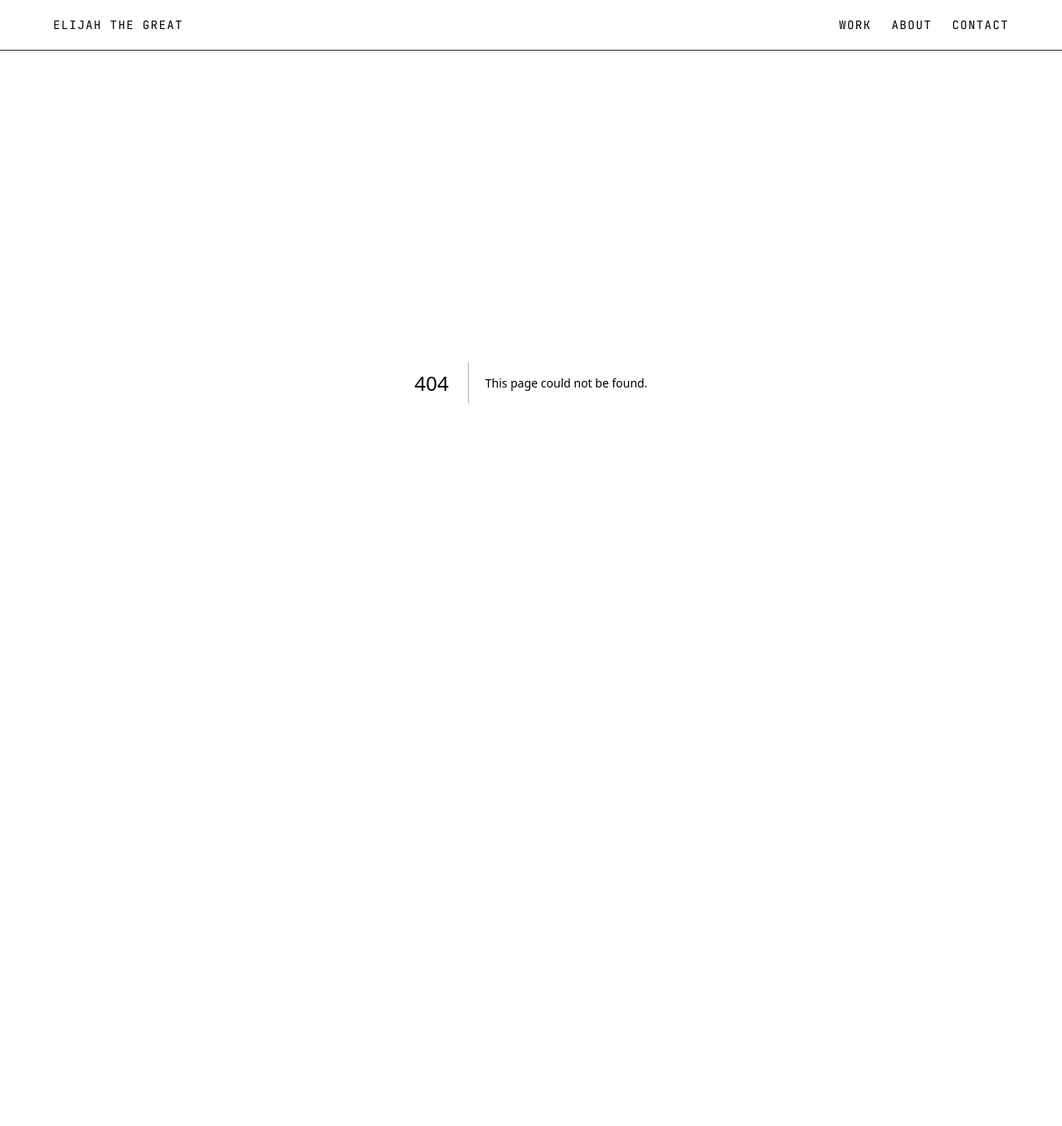
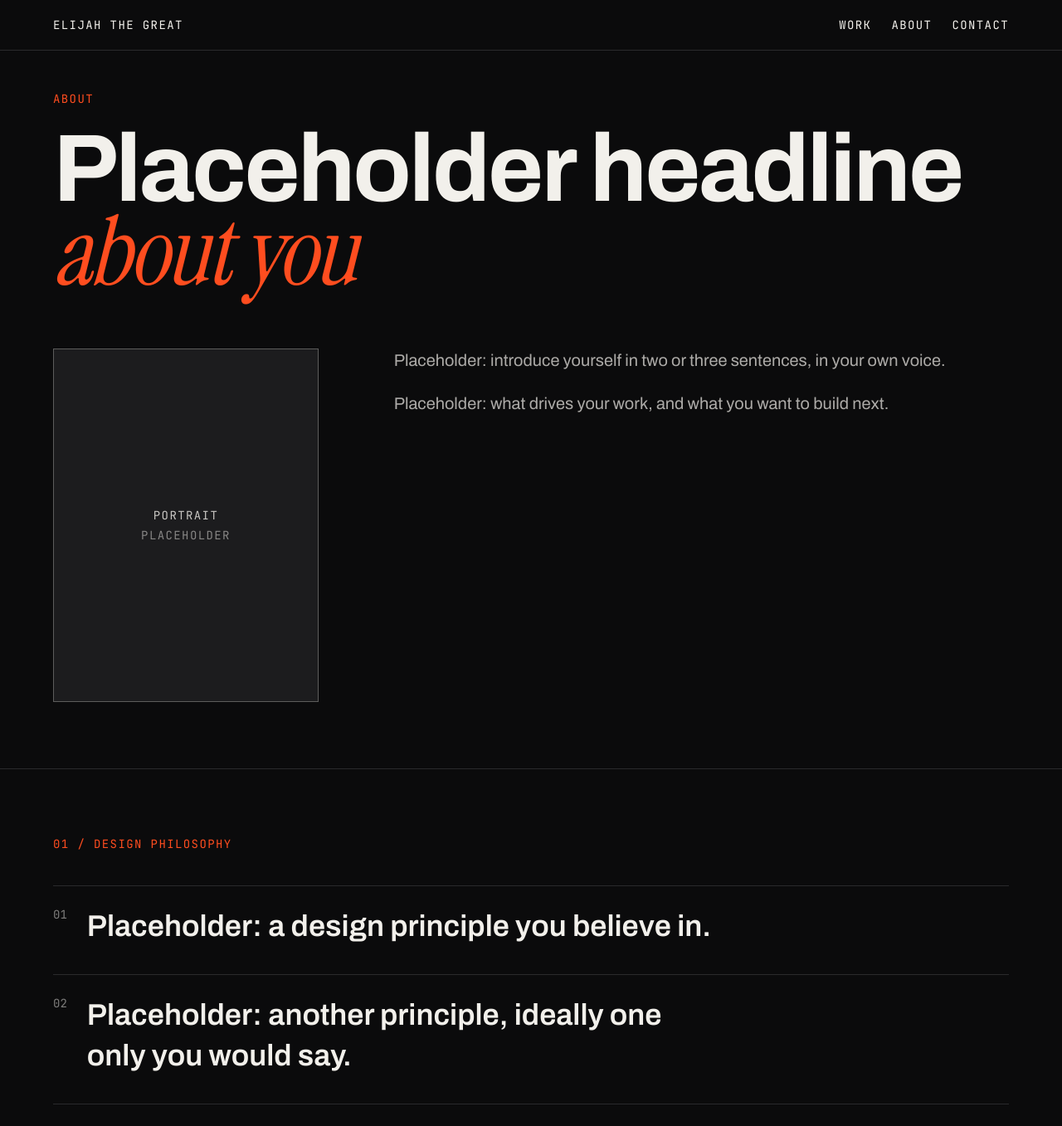
Before and after one commit to JamalOpeyemi/portfolio, a Next.js app: page /about in a window 1280 px wide. Before the commit this address had no page. Shown: the top 1357 px of the page at 83% size. Before the commit the page ends 861 px from the top, so only its background shows below. Built offline with nearby package versions, Linux system fonts and the light colour scheme.

Commit message:
Add About and Contact pages

```diff
--- /dev/null
+++ b/app/about/page.tsx
@@ -0,0 +1,111 @@
+import type { Metadata } from "next";
+import ContactCTA from "../components/ContactCTA";
+import RevealBlock from "../components/RevealBlock";
+
+export const metadata: Metadata = {
+  title: "About — Elijah the Great",
+};
+
+// PLACEHOLDERS: replace with your real content.
+const principles = [
+  "Placeholder: a design principle you believe in.",
+  "Placeholder: another principle, ideally one only you would say.",
+  "Placeholder: a third principle.",
+];
+
+const background = [
+  { period: "20XX", text: "Placeholder: a relevant milestone." },
+  { period: "20XX", text: "Placeholder: another milestone." },
+  { period: "20XX", text: "Placeholder: where you are now." },
+];
+
+export default function AboutPage() {
+  return (
+    <main>
+      {/* Intro */}
+      <section className="px-6 pb-20 pt-12 md:px-16">
+        <p className="font-mono text-sm uppercase tracking-widest text-accent">
+          About
+        </p>
+        <h1 className="mt-6 text-[13vw] font-bold leading-[0.88] tracking-tight md:text-[9vw]">
+          Placeholder headline{" "}
+          <span className="font-serif font-normal italic text-accent">
+            about you
+          </span>
+        </h1>
+
+        <div className="mt-16 grid gap-10 md:grid-cols-[1fr_2fr]">
+          <RevealBlock className="aspect-[3/4] w-full max-w-xs border border-foreground/30 bg-[#1c1c1e]">
+            <div className="flex h-full flex-col items-center justify-center gap-1 text-center font-mono text-sm uppercase tracking-widest text-foreground/80">
+              <span>Portrait</span>
+              <span className="text-foreground/50">Placeholder</span>
+            </div>
+          </RevealBlock>
+
+          <div className="max-w-2xl space-y-6 text-lg text-foreground/70 md:text-xl">
+            <p>
+              Placeholder: introduce yourself in two or three sentences, in
+              your own voice.
+            </p>
+            <p>
+              Placeholder: what drives your work, and what you want to build
+              next.
+            </p>
+          </div>
+        </div>
+      </section>
+
+      {/* Design philosophy */}
+      <section className="border-t border-line px-6 py-20 md:px-16">
+        <p className="font-mono text-sm uppercase tracking-widest text-accent">
+          01 / Design philosophy
+        </p>
+        <ol className="mt-10 space-y-8">
+          {principles.map((principle, i) => (
+            <li key={i} className="flex gap-6 border-t border-line pt-6">
+              <span className="font-mono text-sm text-foreground/50">
+                0{i + 1}
+              </span>
+              <span className="max-w-3xl text-2xl font-semibold leading-snug md:text-4xl">
+                {principle}
+              </span>
+            </li>
+          ))}
+        </ol>
+      </section>
+
+      {/* Background */}
+      <section className="border-t border-line px-6 py-20 md:px-16">
+        <p className="font-mono text-sm uppercase tracking-widest text-accent">
+          02 / Background
+        </p>
+        <ul className="mt-10">
+          {background.map((item, i) => (
+            <li
+              key={i}
+              className="grid grid-cols-[6rem_1fr] gap-4 border-t border-line py-5"
+            >
+              <span className="font-mono text-sm text-foreground/50">
+                {item.period}
+              </span>
+              <span className="text-lg">{item.text}</span>
+            </li>
+          ))}
+        </ul>
+      </section>
+
+      {/* Beyond design */}
+      <section className="border-t border-line px-6 py-20 md:px-16">
+        <p className="font-mono text-sm uppercase tracking-widest text-accent">
+          03 / Beyond design
+        </p>
+        <p className="mt-8 max-w-2xl text-lg text-foreground/70 md:text-xl">
+          Placeholder: the personal experiences and interests that shape how
+          you see and make things.
+        </p>
+      </section>
+
+      <ContactCTA />
+    </main>
+  );
+}
--- a/app/components/Header.tsx
+++ b/app/components/Header.tsx
@@ -3,7 +3,7 @@ import Link from "next/link";
 const links = [
   { href: "/#work", label: "Work" },
   { href: "/about", label: "About" },
-  { href: "/#contact", label: "Contact" },
+  { href: "/contact", label: "Contact" },
 ];
 
 export default function Header() {
--- /dev/null
+++ b/app/contact/page.tsx
@@ -0,0 +1,14 @@
+import type { Metadata } from "next";
+import ContactCTA from "../components/ContactCTA";
+
+export const metadata: Metadata = {
+  title: "Contact — Elijah the Great",
+};
+
+export default function ContactPage() {
+  return (
+    <main>
+      <ContactCTA />
+    </main>
+  );
+}
```
